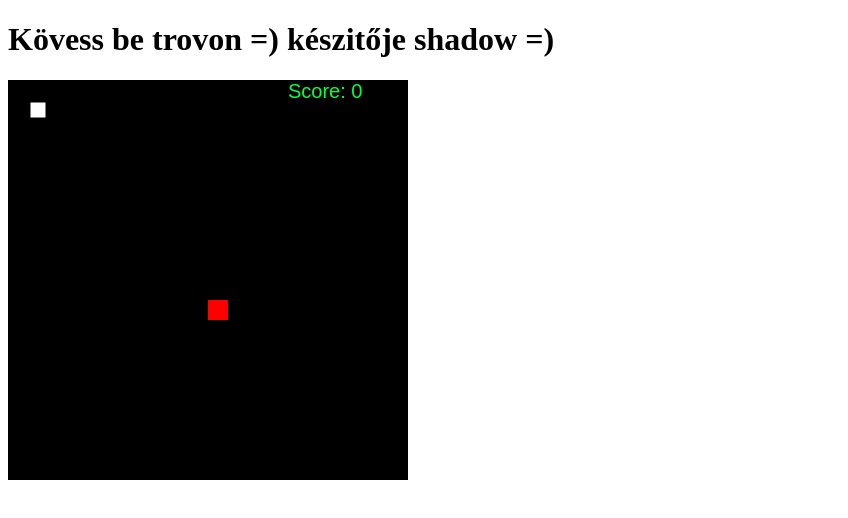
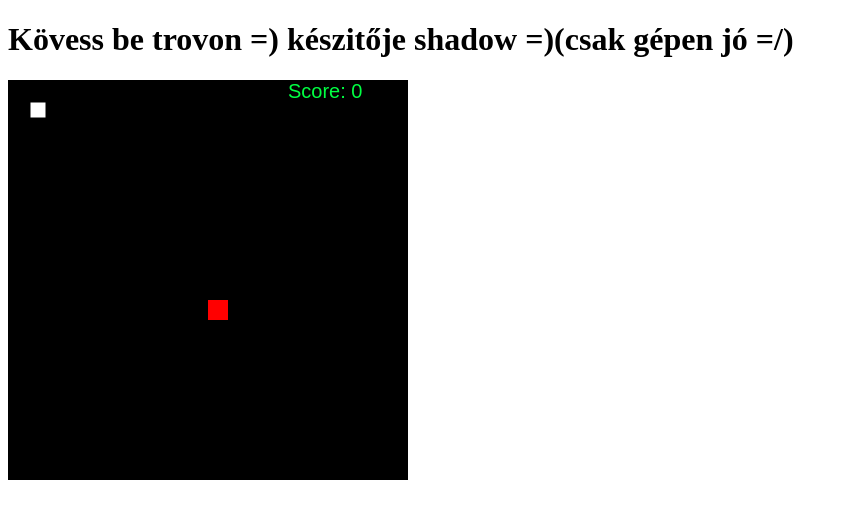
Before and after one commit to marciweboldal/marcygame, a website: page index.html in a window 1280 px wide. Shown: the whole page, without its empty margins (0-848 px from the left). Drawn offline with Linux system fonts and the light colour scheme.

Commit message:
Update index.html

```diff
--- a/index.html
+++ b/index.html
@@ -4,7 +4,7 @@
     </head>
 
     <body>
-        <h1> Kövess be trovon =) készitője shadow =)</h1>
+        <h1> Kövess be trovon =) készitője shadow =)(csak gépen jó =/)</h1>
         <canvas id="canvas" width="400" height="400"></canvas>
         <script src="game.js"></script>
     </body>
```
